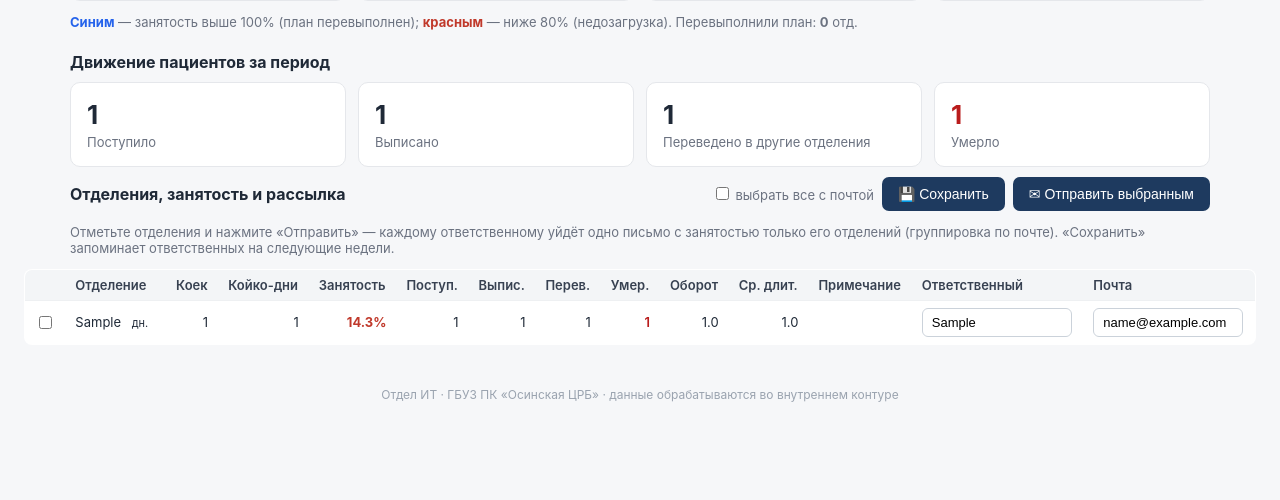
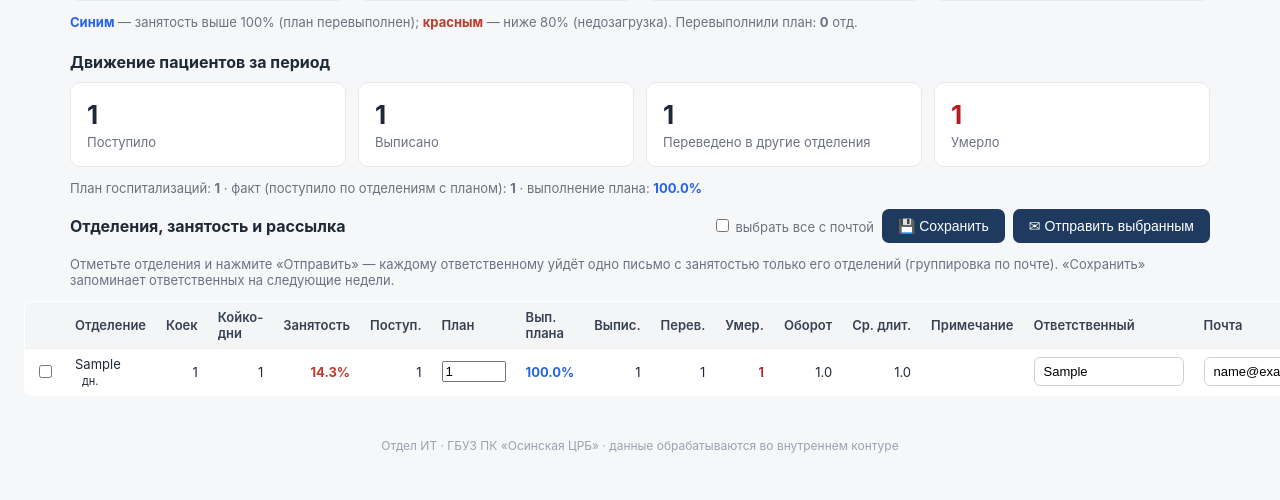
Before and after one commit to Aki-shin/semd-notify, a Flask app: page /koiki in a window 1280 px wide. Shown: the part 300-800 px from the top of the page. Run offline with Flask 3, Linux system fonts and the light colour scheme; data comes from the database, SQL or seed files in the repository; tables that the repository leaves empty hold one stand-in row (values such as "Sample post"); data that the repository does not hold is empty.

Commit message:
Загрузка: тип/комментарий отчёта в UI; Стационары: план госпитализаций
- На «Загрузке» тип отчёта (основной/дополнительный) и комментарий теперь
  редактируются прямо в таблице (select + поле, сохранение одной кнопкой
  через form=rcfg). Переопределения хранятся в report_cfg и меняют
  разбиение на разделы «Необходимые/Дополнительные».
- На «Стационарах» по каждому отделению можно вписать план госпитализаций
  с авто-расчётом выполнения (поступило / план). Итог по учреждению: факт
  считается только по отделениям, где задан план (иначе процент завышался
  бы). Хранится в koiki_plan, сохраняется вместе с ответственными.

Co-Authored-By: Claude Opus 4.8 (1M context) <noreply@anthropic.com>

```diff
--- a/app.py
+++ b/app.py
@@ -202,14 +202,33 @@ def upload():
     meta = [m for m in storage.meta_all() if m["rtype"] in exports]
     loaded = set(exports)
     meta_by_rtype = {m["rtype"]: m for m in meta}
-    allr = [dict(r, group=REPORT_GROUP.get(r["key"], ""), req=r["key"] in REPORT_REQUIRED,
-                 mailing=REPORT_MAILING.get(r["key"], ""))
-            for r in REPORTS_INFO]
+    rcfg = storage.report_cfg_all()  # пользовательские переопределения тип/комментарий
+    allr = []
+    for r in REPORTS_INFO:
+        rc = rcfg.get(r["key"], {})
+        req = bool(rc["required"]) if rc.get("required") is not None else (r["key"] in REPORT_REQUIRED)
+        allr.append(dict(r, group=REPORT_GROUP.get(r["key"], ""), req=req,
+                         mailing=REPORT_MAILING.get(r["key"], ""), comment=rc.get("comment", "")))
     _gk = lambda r: REPORT_GROUP_ORDER.get(r["group"], 9)
     reports_req = sorted([r for r in allr if r["req"]], key=_gk)
     reports_opt = sorted([r for r in allr if not r["req"]], key=_gk)
     return render_template("upload.html", meta=meta, meta_by_rtype=meta_by_rtype, exports=exports,
                            reports_req=reports_req, reports_opt=reports_opt)
+
+
+@app.route("/reports/config", methods=["POST"])
+def reports_config():
+    saved = 0
+    for r in REPORTS_INFO:
+        k = r["key"]
+        req = request.form.get(f"req__{k}")
+        comment = request.form.get(f"comment__{k}")
+        if req is None and comment is None:
+            continue
+        storage.set_report_cfg(k, req == "1", comment or "")
+        saved += 1
+    flash(f"Настройки отчётов сохранены ({saved}).", "ok")
+    return redirect(url_for("upload"))
 
 
 @app.route("/reset", methods=["POST"])
@@ -552,10 +571,13 @@ def koiki():
 def koiki_save_map():
     resp_items = {k[len("resp__"):]: v for k, v in request.form.items() if k.startswith("resp__")}
     email_items = {k[len("email__"):]: v for k, v in request.form.items() if k.startswith("email__")}
-    ods = set(resp_items) | set(email_items)
+    plan_items = {k[len("plan__"):]: v for k, v in request.form.items() if k.startswith("plan__")}
+    ods = set(resp_items) | set(email_items) | set(plan_items)
     for od in ods:
         storage.set_koiki_resp(od, resp_items.get(od, ""), email_items.get(od, ""))
-    flash(f"Сохранено сопоставление отделений ({len(ods)}).", "ok" if ods else "warn")
+        if od in plan_items:
+            storage.set_koiki_plan(od, plan_items.get(od, 0))
+    flash(f"Сохранено по отделениям: {len(ods)} (ответственные, почта, план).", "ok" if ods else "warn")
     return redirect(url_for("koiki"))
 
 
--- a/storage.py
+++ b/storage.py
@@ -48,7 +48,9 @@ def init():
             otdelenie TEXT PRIMARY KEY, koek INTEGER, kd INTEGER, nach INTEGER,
             postup INTEGER, vyp INTEGER, pered INTEGER, umer INTEGER, kon INTEGER, day INTEGER);
         CREATE TABLE IF NOT EXISTS koiki_map(otdelenie TEXT PRIMARY KEY, resp TEXT, email TEXT);
+        CREATE TABLE IF NOT EXISTS koiki_plan(otdelenie TEXT PRIMARY KEY, plan INTEGER DEFAULT 0);
         CREATE TABLE IF NOT EXISTS report_resp(report TEXT, email TEXT, name TEXT DEFAULT '', PRIMARY KEY(report, email));
+        CREATE TABLE IF NOT EXISTS report_cfg(rtype TEXT PRIMARY KEY, required INTEGER, comment TEXT DEFAULT '');
         CREATE TABLE IF NOT EXISTS period_files(
             period TEXT, rtype TEXT, filename TEXT, uploaded_at TEXT, data BLOB,
             PRIMARY KEY(period, rtype));
@@ -428,6 +430,7 @@ def koiki_list():
     with _conn() as c:
         rows = [dict(r) for r in c.execute("SELECT * FROM koiki")]
         rmap = {r["otdelenie"]: dict(r) for r in c.execute("SELECT * FROM koiki_map")}
+        pmap = {r["otdelenie"]: r["plan"] for r in c.execute("SELECT * FROM koiki_plan")}
     for r in rows:
         koek, kd, vyp = r["koek"], r["kd"], r["vyp"]
         r["zan"] = round(kd / (koek * days) * 100, 1) if koek else None
@@ -437,6 +440,8 @@ def koiki_list():
         r["no_beds"] = koek == 0
         m = rmap.get(r["otdelenie"], {})
         r["resp"], r["email"] = m.get("resp", ""), m.get("email", "")
+        r["plan"] = pmap.get(r["otdelenie"], 0) or 0
+        r["vypoln"] = round(r["postup"] / r["plan"] * 100, 1) if r["plan"] else None
     rows.sort(key=lambda x: (x["zan"] is None, -(x["zan"] or 0)))
     return rows
 
@@ -447,7 +452,8 @@ def koiki_totals():
     days = _koiki_days()
     with _conn() as c:
         rows = [dict(r) for r in c.execute(
-            "SELECT koek, kd, day, postup, vyp, pered, umer FROM koiki")]
+            "SELECT otdelenie, koek, kd, day, postup, vyp, pered, umer FROM koiki")]
+        pmap = {r["otdelenie"]: (r["plan"] or 0) for r in c.execute("SELECT * FROM koiki_plan")}
 
     def agg(sel):
         k = sum(r["koek"] for r in rows if sel(r))
@@ -464,7 +470,12 @@ def koiki_totals():
             low += 1
     # итоги движения пациентов по учреждению
     mov = {k: sum(r[k] or 0 for r in rows) for k in ("postup", "vyp", "pered", "umer")}
+    # выполнение плана — факт (поступило) считаем только по отделениям, где задан план
+    total_plan = sum(pmap.values())
+    plan_fact = sum(r["postup"] or 0 for r in rows if pmap.get(r["otdelenie"], 0))
+    plan_vypoln = round(plan_fact / total_plan * 100, 1) if total_plan else None
     return {"days": days, "n": len(rows), "over": over, "low": low, "mov": mov,
+            "plan": total_plan, "plan_fact": plan_fact, "plan_vypoln": plan_vypoln,
             "all": agg(lambda r: True),
             "kruglo": agg(lambda r: not r["day"]),
             "day": agg(lambda r: r["day"])}
@@ -496,6 +507,31 @@ def resp_add(report, email, name=""):
 def resp_remove(report, email):
     with _conn() as c:
         c.execute("DELETE FROM report_resp WHERE report=? AND email=?", (report, (email or "").strip()))
+
+
+# --- Пользовательские настройки отчётов на «Загрузке»: тип (основной/доп.) + комментарий ---
+
+def report_cfg_all():
+    with _conn() as c:
+        return {r["rtype"]: {"required": r["required"], "comment": r["comment"] or ""}
+                for r in c.execute("SELECT * FROM report_cfg")}
+
+
+def set_report_cfg(rtype, required, comment):
+    with _conn() as c:
+        c.execute("INSERT OR REPLACE INTO report_cfg(rtype,required,comment) VALUES(?,?,?)",
+                  (rtype, 1 if required else 0, (comment or "").strip()))
+
+
+# --- План госпитализаций по отделениям (стационары) ---
+
+def set_koiki_plan(otdelenie, plan):
+    try:
+        p = int(float(str(plan).replace(",", ".")))
+    except (ValueError, TypeError):
+        p = 0
+    with _conn() as c:
+        c.execute("INSERT OR REPLACE INTO koiki_plan(otdelenie,plan) VALUES(?,?)", (otdelenie, p))
 
 
 def dept_summary():
--- a/templates/koiki.html
+++ b/templates/koiki.html
@@ -34,6 +34,10 @@
   <div class="card"><div class="num">{{ totals.mov.pered }}</div><div class="lbl">Переведено в другие отделения</div></div>
   <div class="card {{ 'bad' if totals.mov.umer }}"><div class="num">{{ totals.mov.umer }}</div><div class="lbl">Умерло</div></div>
 </section>
+{% if totals.plan %}
+<p class="muted small">План госпитализаций: <b>{{ totals.plan }}</b> · факт (поступило по отделениям с планом): <b>{{ totals.plan_fact }}</b> ·
+выполнение плана: <b style="color:{% if totals.plan_vypoln and totals.plan_vypoln >= 100 %}#2563eb{% else %}#c0392b{% endif %}">{{ totals.plan_vypoln }}%</b></p>
+{% endif %}
 
 <!-- Отделения: занятость, ответственные и рассылка (одной таблицей, как «Отделения») -->
 <form method="post" action="{{ url_for('koiki_save_map') }}">
@@ -50,7 +54,7 @@
   <div class="fullbleed" style="overflow-x:auto">
   <table>
     <tr><th></th><th>Отделение</th><th>Коек</th><th>Койко-дни</th><th>Занятость</th>
-        <th title="Поступило">Поступ.</th><th title="Выписано">Выпис.</th><th title="Переведено в другие отделения">Перев.</th><th title="Умерло">Умер.</th>
+        <th title="Поступило">Поступ.</th><th title="План госпитализаций (вписать)">План</th><th title="Выполнение плана = поступило ÷ план">Вып. плана</th><th title="Выписано">Выпис.</th><th title="Переведено в другие отделения">Перев.</th><th title="Умерло">Умер.</th>
         <th>Оборот</th><th>Ср.&nbsp;длит.</th><th>Примечание</th><th>Ответственный</th><th>Почта</th></tr>
     {% for w in wards %}
     <tr>
@@ -61,6 +65,8 @@
       <td class="r" style="{% if w.zan is not none and w.zan > 100 %}color:#2563eb;font-weight:bold{% elif w.zan is not none and w.zan < 80 %}color:#c0392b;font-weight:bold{% endif %}">
         {{ (w.zan ~ '%') if w.zan is not none else '—' }}</td>
       <td class="r">{{ w.postup }}</td>
+      <td><input type="number" name="plan__{{ w.otdelenie }}" value="{{ w.plan or '' }}" min="0" style="width:64px" placeholder="—"></td>
+      <td class="r" style="{% if w.vypoln is not none and w.vypoln < 100 %}color:#c0392b{% elif w.vypoln is not none %}color:#2563eb;font-weight:bold{% endif %}">{{ (w.vypoln ~ '%') if w.vypoln is not none else '—' }}</td>
       <td class="r">{{ w.vyp }}</td>
       <td class="r">{{ w.pered }}</td>
       <td class="r {{ 'bad' if w.umer }}">{{ w.umer }}</td>
```
Also changed, not shown: templates/upload.html (+10 -5 lines).
